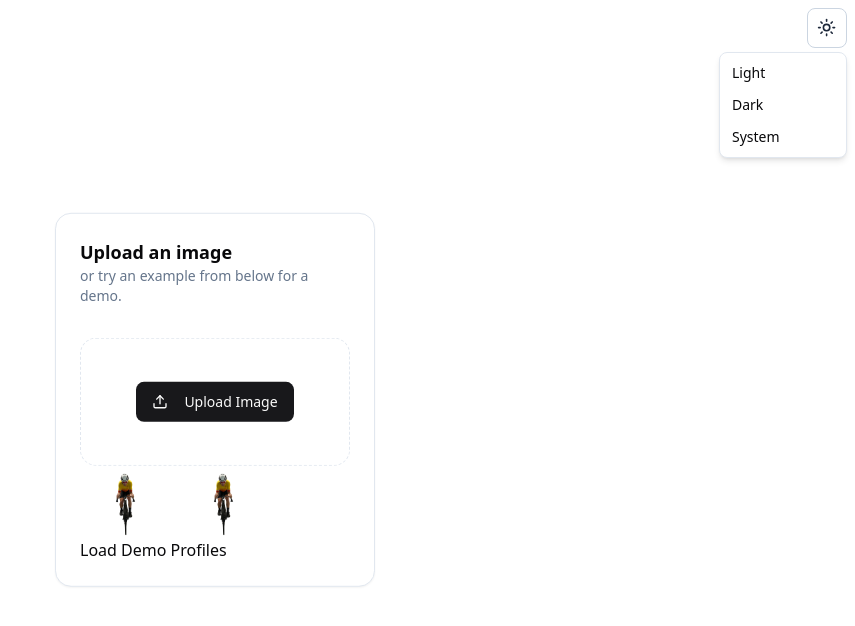
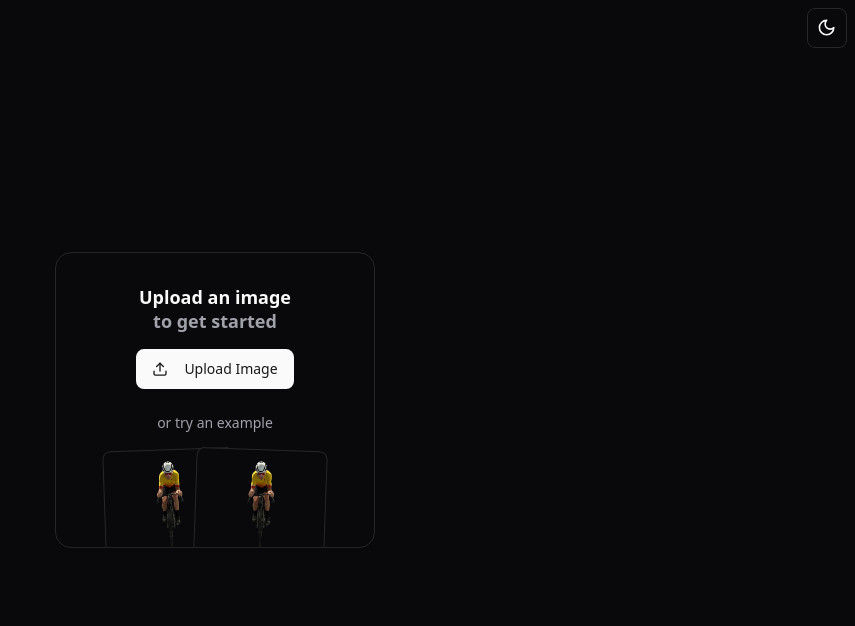
Before and after one commit to CharlesSmart/cantseeaero, a React (Vite) app: page / in a window 1280 px wide. Both pictures are taken after a click on the button "Toggle theme". Shown: the top 626 px of the page, without its empty margins (425-1280 px from the left). Built offline with nearby package versions, Linux system fonts and the light colour scheme.

Commit message:
Fixing up the empty state styles

```diff
--- a/package.json
+++ b/package.json
@@ -21,6 +21,7 @@
     "@radix-ui/react-tooltip": "^1.1.4",
     "axios": "^1.7.7",
     "class-variance-authority": "^0.7.0",
+    "classnames": "^2.5.1",
     "clsx": "^2.1.1",
     "form-data": "^4.0.1",
     "idb": "^8.0.0",
--- a/src/components/AnalysisPanel.tsx
+++ b/src/components/AnalysisPanel.tsx
@@ -8,7 +8,7 @@ import ProfileManager from './ProfileManager';
 import { Button } from './ui/button';
 import { PlusIcon, PanelLeftClose, PanelLeft } from 'lucide-react';
 import { DataRowWithInput } from './ui/datarow'; // Import the new components
-import Logo from '../assets/logo2.svg';
+import Logo from '../assets/logo.svg';
 
 
 interface AnalysisPanelProps {
--- a/src/components/EmptyState.tsx
+++ b/src/components/EmptyState.tsx
@@ -11,17 +11,16 @@ type EmptyStateProps = {
 const EmptyState: React.FC<EmptyStateProps> = ({ onImageUpload, uploadedImage, onLoadDemoProfiles}) => {
   return (
     <Card className='max-w-xs fixed left-1/2 -translate-x-1/2 top-1/2 -translate-y-1/2'>
-            <CardHeader className='space-y-0'>
-            <h2 className='text-lg font-semibold'>Upload an image</h2>
-            <p className='text-sm text-muted-foreground'>or try an example from below for a demo.</p>
+            <CardHeader className='space-y-0 pb-2 pt-8'>
+            <h2 className='text-lg font-semibold text-center leading-6'>Upload an image <br/><span className='text-muted-foreground'>to get started</span></h2>
             </CardHeader>
-        <CardContent>
-        <ImageUploader onImageUpload={onImageUpload} uploadedImage={uploadedImage} />
-        <div className='flex flex-row gap-2'>
-            <img className='w-1/3' src="/demo/examplepreview.png" srcSet="/demo/examplepreview@2x.png 2x" alt="Example trainer image"  />
-            <img className='w-1/3' src="/demo/examplepreview.png" srcSet="/demo/examplepreview@2x.png 2x" alt="Example trainer image"  />
-        </div>
-        <button onClick={onLoadDemoProfiles}>Load Demo Profiles</button>
+        <CardContent className='pb-0'>
+        <ImageUploader className='border-none h-auto mb-6' onImageUpload={onImageUpload} uploadedImage={uploadedImage} />
+        <p className='text-sm text-muted-foreground text-center'>or try an example</p>
+        <a className='flex flex-row gap-2 group cursor-pointer pt-2 overflow-hidden' onClick={onLoadDemoProfiles}>
+            <div className='border bg-card rounded-md -rotate-2 translate-x-6 translate-y-2 transition-all group-hover:-rotate-3 group-hover:translate-y-1'><img src="/demo/examplepreview.png" srcSet="/demo/examplepreview@2x.png 2x" alt="Example trainer image"  /></div>
+            <div className='border bg-card rounded-md rotate-2 -translate-x-6 translate-y-2 transition-all group-hover:rotate-3 group-hover:translate-y-1'><img src="/demo/examplepreview.png" srcSet="/demo/examplepreview@2x.png 2x" alt="Example trainer image"  /></div>
+        </a>
       </CardContent>
     </Card>
   );
--- a/src/components/ImageUploader.tsx
+++ b/src/components/ImageUploader.tsx
@@ -3,14 +3,16 @@ import { Input } from "@/components/ui/input";
 import { AlertCircle, Upload } from "lucide-react";
 import { Alert, AlertDescription, AlertTitle } from "@/components/ui/alert";
 import { Button } from '@/components/ui/button';
+import classNames from 'classnames'; // Import classnames utility
+
 
 interface ImageUploaderProps {
   onImageUpload: (file: File | null) => void;
   uploadedImage: (File | null); // Add uploadedImage to props
-  // imageUrl: string | null;
+  className?: string;
 }
 
-const ImageUploader: React.FC<ImageUploaderProps> = ({ onImageUpload, uploadedImage }) => {
+const ImageUploader: React.FC<ImageUploaderProps> = ({ onImageUpload, uploadedImage, className }) => {
   const [error, setError] = useState<string | null>(null);
 
   const handleFileChange = (event: React.ChangeEvent<HTMLInputElement>) => {
@@ -38,7 +40,7 @@ const ImageUploader: React.FC<ImageUploaderProps> = ({ onImageUpload, uploadedIm
   return (
     <div>
       {!uploadedImage &&
-        <div className='h-32 mt-2 flex justify-center items-center border border-dashed rounded-lg'>
+        <div className={classNames('h-32 mt-2 flex justify-center items-center border border-dashed rounded-lg', className)}>
         <Button onClick={handleClick}><Upload className='w-4 h-4 mr-2'/>Upload Image</Button>
         </div>
       }
--- a/src/components/mode-toggle.tsx
+++ b/src/components/mode-toggle.tsx
@@ -1,37 +1,22 @@
 import { Moon, Sun } from "lucide-react"
-
 import { Button } from "@/components/ui/button"
-import {
-  DropdownMenu,
-  DropdownMenuContent,
-  DropdownMenuItem,
-  DropdownMenuTrigger,
-} from "@/components/ui/dropdown-menu"
 import { useTheme } from "@/components/theme-provider"
 
 export function ModeToggle() {
-  const { setTheme } = useTheme()
+  const { theme, setTheme } = useTheme()
+
+  const toggleTheme = () => {
+    setTheme(theme === "light" ? "dark" : "light")
+  }
 
   return (
-    <DropdownMenu>
-      <DropdownMenuTrigger asChild className="absolute top-2 right-2">
-        <Button variant="outline" size="icon">
-          <Sun className="h-[1.2rem] w-[1.2rem] rotate-0 scale-100 transition-all dark:-rotate-90 dark:scale-0" />
-          <Moon className="absolute h-[1.2rem] w-[1.2rem] rotate-90 scale-0 transition-all dark:rotate-0 dark:scale-100" />
-          <span className="sr-only">Toggle theme</span>
-        </Button>
-      </DropdownMenuTrigger>
-      <DropdownMenuContent align="end">
-        <DropdownMenuItem onClick={() => setTheme("light")}>
-          Light
-        </DropdownMenuItem>
-        <DropdownMenuItem onClick={() => setTheme("dark")}>
-          Dark
-        </DropdownMenuItem>
-        <DropdownMenuItem onClick={() => setTheme("system")}>
-          System
-        </DropdownMenuItem>
-      </DropdownMenuContent>
-    </DropdownMenu>
+    <Button className="absolute top-2 right-2" onClick={toggleTheme} variant="outline" size="icon">
+      {theme === "light" ? (
+        <Sun className="h-[1.2rem] w-[1.2rem]" />
+      ) : (
+        <Moon className="h-[1.2rem] w-[1.2rem]" />
+      )}
+      <span className="sr-only">Toggle theme</span>
+    </Button>
   )
 }
```
Also changed, not shown: src/assets/Logo.svg, 1 other file (tests, documents, lock files or other folders).
